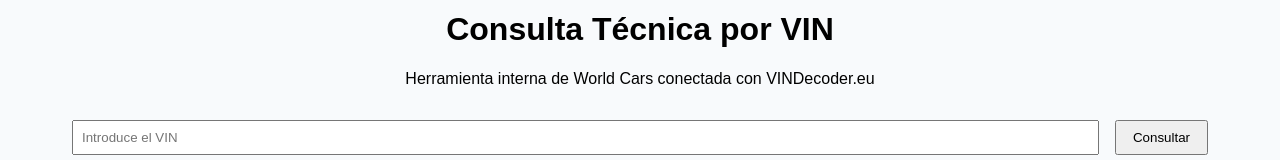
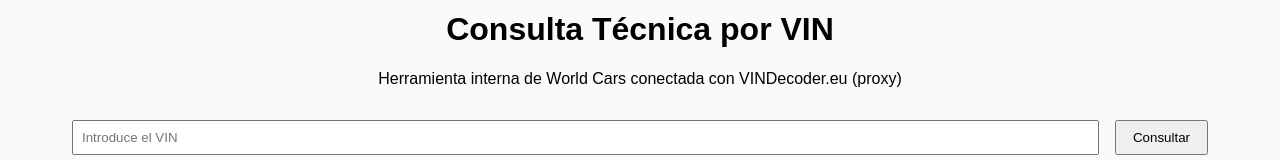
Before and after one commit to JescobarWC/vin-decoder, a React (Vite) app: page / in a window 1280 px wide. Shown: the part 156-316 px from the top of the page. Built offline with nearby package versions, Linux system fonts and the light colour scheme; the HTML template or start-up script is replaced by a standard one.

Commit message:
Update App.jsx

```diff
--- a/src/App.jsx
+++ b/src/App.jsx
@@ -10,7 +10,7 @@ export default function VinDecoderDemo() {
     if (!vin || vin.length < 10) return;
     setLoading(true);
     try {
-      const res = await fetch(`https://api.vindecoder.eu/2.0/decode_vin?vin=${vin}&user=bd5626317e2f&secret=59f8372fc4&lang=es&output=json`);
+      const res = await fetch(`/api/vin?vin=${vin}`);
       const data = await res.json();
       if (data && data.success && data.specification) {
         setCarData(data.specification);
@@ -41,7 +41,7 @@ export default function VinDecoderDemo() {
       <div style={{ textAlign: "center", marginBottom: "2rem" }}>
         <img src="https://www.worldcars.es/images/logo.png" alt="World Cars" style={{ height: "70px" }} />
         <h1>Consulta Técnica por VIN</h1>
-        <p>Herramienta interna de World Cars conectada con VINDecoder.eu</p>
+        <p>Herramienta interna de World Cars conectada con VINDecoder.eu (proxy)</p>
       </div>
 
       <div style={{ display: "flex", gap: "1rem", marginBottom: "2rem" }}>
@@ -67,7 +67,7 @@ export default function VinDecoderDemo() {
             style={{ width: "100%", marginTop: "1rem", height: "200px", fontFamily: "monospace" }}
           />
           <div style={{ textAlign: "right", marginTop: "1rem" }}>
-            <button onClick={handleEnviarAWC} disabled={submitted} style={{ padding: "0.5rem 1rem", marginRight: "0.5rem" }}>
+            <button onClick={handleEnviarAWC} disabled={submitted} style={{ padding: "0.5rem 1rem" }}>
               {submitted ? "Enviado ✔" : "Enviar a web World Cars"}
             </button>
           </div>
```
